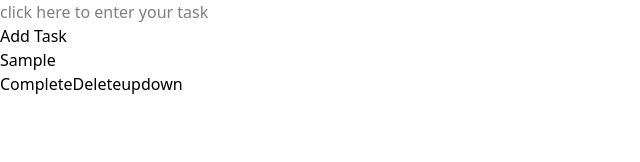
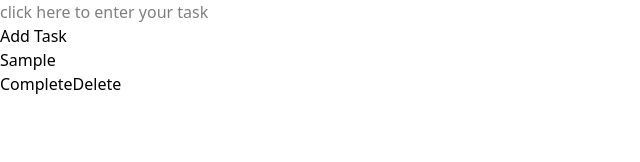
Before and after one commit to NJaiS-88/compute-task2, a React (Vite) app in the folder to-do-list/: page / in a window 1280 px wide. Both pictures are taken after typing "Sample" into the empty fields and a click on the button "Add Task". Shown: the top 162 px of the page, without its empty margins (0-640 px from the left). Built offline with nearby package versions, Linux system fonts and the light colour scheme.

Commit message:
completed basic logic (filter pending)

```diff
--- a/to-do-list/src/App.jsx
+++ b/to-do-list/src/App.jsx
@@ -3,47 +3,77 @@ import TodoForm from "./components/TodoForm";
 import TodoList from "./components/TodoList";
 function App() {
   const [id, setId] = useState(() => {
-    if(localStorage.getItem("task")){
-      const a = JSON.parse(localStorage.getItem("task"))
-      return a[a.length-1] ? a[a.length-1].id+1:1
-    }else{
-      return 1;
-    }
+    const saved = localStorage.getItem("task");
+    const a = saved ? JSON.parse(saved) : [];
+    const maxId = a.length ? Math.max(...a.map(t => t.id)) : 0;
+    return maxId + 1;
   });
+
   const [task, setTask] =useState(() => {
     return localStorage.getItem("task") ? JSON.parse(localStorage.getItem("task")) : []
   });
 
+  const length = task.length;
+
   useEffect(() => {
     localStorage.setItem("task", JSON.stringify(task))
+    const saved = localStorage.getItem("task");
+    const a = saved ? JSON.parse(saved) : [];
+    const maxId = a.length ? Math.max(...a.map(t => t.id)) : 0;
+    setId(maxId+1)
+
   }, [task])
 
   const adding = (a) => {
     const obj = {"id":id, "task":a, "completed": false}
-    setTask([... task, obj])
+    setTask([obj,... task])
     setId(i => i+=1);
   }
 
-  const complete = () => {
-
+  const complete = (a) => {
+    const newlist = task.map(t => {
+      if(t.id===a){
+        t.completed = !t.completed;
+      }
+      return t;
+    })
+    const i = newlist.findIndex(f => f.id===a);
+    const b = newlist.splice(i,1)[0];
+    newlist.push(b);
+    setTask(newlist);
   }
 
-  const deletion = () => {
-
+  const deletion = (a) => {
+    const newList = task.filter(t => t.id !== a);
+    setTask(newList);
   }
 
-  const up = () => {
-
+  const up = (a) => {
+    const i = task.findIndex(t => t.id===a);
+    if(i>0){
+      const newlist = [...task];
+      let b = newlist[i];
+      newlist[i]=newlist[i-1];
+      newlist[i-1]=b;
+      setTask(newlist);
+    }
   }
 
-  const down = () => {
-
+  const down = (a) => {
+    const i = task.findIndex(t => t.id===a);
+    if(i<length-1){
+      const newlist = [...task];
+      let b = newlist[i+1];
+      newlist[i+1]=newlist[i];
+      newlist[i]=b;
+      setTask(newlist);
+    }
   }
 
   return (
     <>
       <TodoForm adding={adding}></TodoForm>
-      <TodoList task={task} complete={complete} deletion={deletion} up={up} down={down}></TodoList>
+      <TodoList task={task} complete={complete} deletion={deletion} up={up} down={down} length={length}></TodoList>
     </>
   )
 }
--- a/to-do-list/src/components/TodoForm.jsx
+++ b/to-do-list/src/components/TodoForm.jsx
@@ -12,6 +12,7 @@ function TodoForm({adding}){
         if(taskData.trim()){
             adding(taskData.trim());
             setTaskData("");
+            showError("");
         }else{
             showError("task cant be empty!");
         }
--- a/to-do-list/src/components/TodoItem.jsx
+++ b/to-do-list/src/components/TodoItem.jsx
@@ -1,11 +1,11 @@
-function TodoItem({t, complete, deletion, up, down}){
+function TodoItem({t, complete, deletion, up, down, length, index}){
     return( <>
                 <li>
-                    <div>{t.task}</div>
+                    <div className={`${t.completed? "line-through":""}`}>{t.task}</div>
                     <button onClick={() => complete(t.id)}>Complete</button>
-                    <button>Delete</button>
-                    <button>up</button>
-                    <button>down</button>
+                    <button onClick={() => deletion(t.id)}>Delete</button>
+                    <button onClick={() => up(t.id)} className={`${index<1 || t.completed? "hidden":"visible"}`}>up</button>
+                    <button onClick={() => down(t.id)} className={`${index===length-1 || t.completed? "hidden":"visible"}`}>down</button>
                 </li>
             </>)
 }
--- a/to-do-list/src/components/TodoList.jsx
+++ b/to-do-list/src/components/TodoList.jsx
@@ -1,11 +1,11 @@
 import TodoItem from "./TodoItem";
 
-function TodoList({task, complete, deletion, up, down}){
+function TodoList({task, complete, deletion, up, down, length}){
     return( <>
                 <ul>
                     {
-                        task.map(t => (
-                            <TodoItem key={t.id} t={t} complete={complete} deletion={deletion} up={up} down={down}>
+                        task.map((t,index) => (
+                            <TodoItem key={t.id} t={t} complete={complete} deletion={deletion} up={up} down={down} length={length} index={index}>
                             </TodoItem>
                         ))
                     }
```
